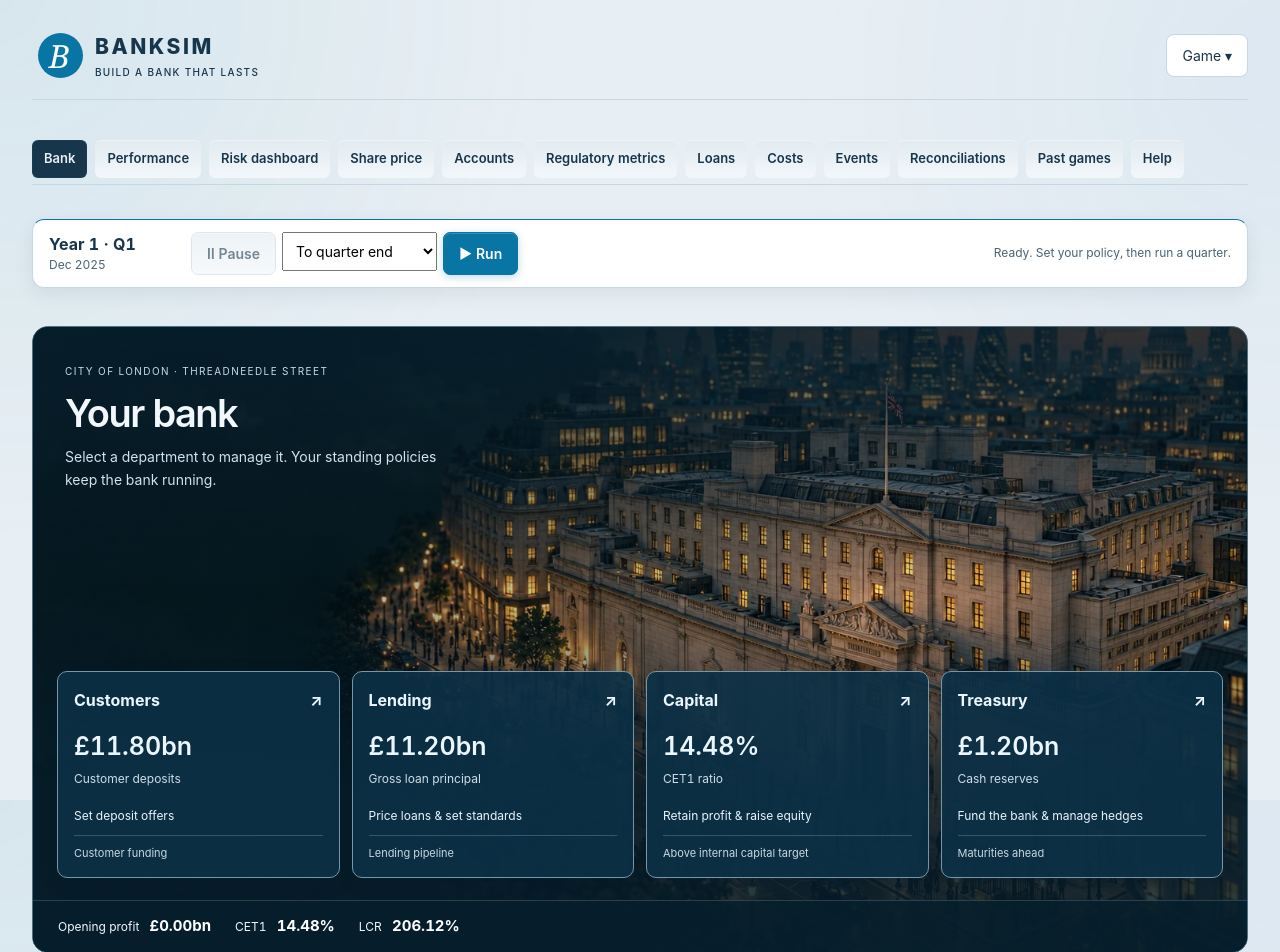
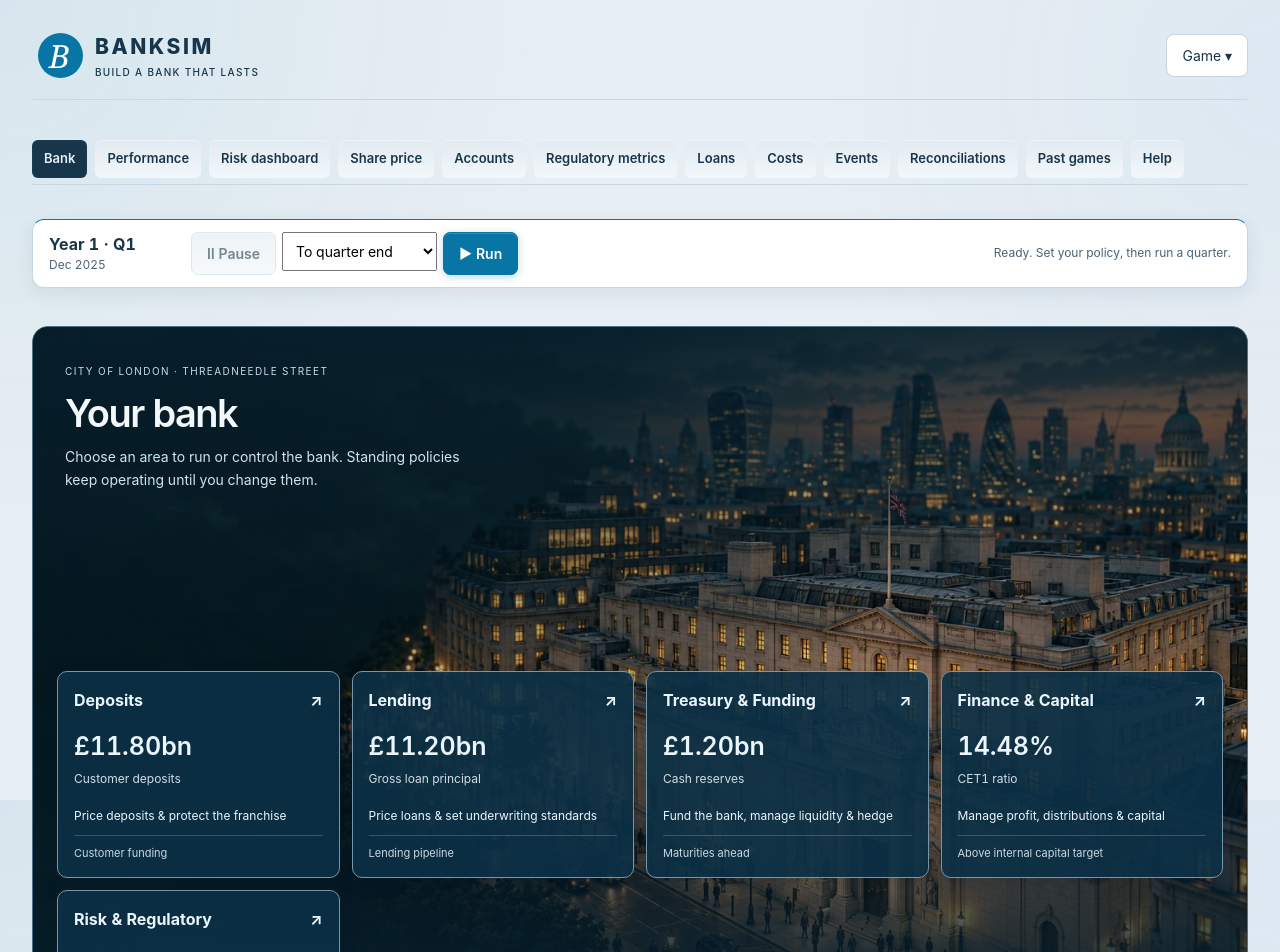
Before and after one commit to andrewlinn957/banksim, a React (Vite) app: page / in a window 1280 px wide. Shown: the top 952 px of the page. Built offline with nearby package versions, Linux system fonts and the light colour scheme.

Commit message:
Reframe boardroom around functional bank areas

```diff
--- a/src/components/Boardroom.tsx
+++ b/src/components/Boardroom.tsx
@@ -4,32 +4,47 @@ import { Department, departmentSummary } from '../game/departments';
 import { periodHistory } from '../game/management';
 import { formatCurrency, formatPct } from '../utils/formatters';
 import ThreeYearPlanPanel from './ThreeYearPlanPanel';
+
 interface Props {
  state: BankState;
  history: BankState[];
  department: Department | null;
  hasErrors: boolean;
  onDepartment: (department: Department) => void;
+ onRisk: () => void;
  onClose: () => void;
  children?: ReactNode;
 }
-const departments: Department[] = ['Customers','Lending','Capital','Treasury'];
-const jobs: Record<Department,string> = {Customers:'Set deposit offers',Lending:'Price loans & set standards',Capital:'Retain profit & raise equity',Treasury:'Fund the bank & manage hedges'};
-export default function Boardroom({state,history,department,hasErrors,onDepartment,onClose,children}:Props) {
+
+const areas: Array<{department:Department;label:string;job:string}> = [
+ {department:'Customers',label:'Deposits',job:'Price deposits & protect the franchise'},
+ {department:'Lending',label:'Lending',job:'Price loans & set underwriting standards'},
+ {department:'Treasury',label:'Treasury & Funding',job:'Fund the bank, manage liquidity & hedge'},
+ {department:'Capital',label:'Finance & Capital',job:'Manage profit, distributions & capital'},
+];
+
+export default function Boardroom({state,history,department,hasErrors,onDepartment,onRisk,onClose,children}:Props) {
  const quarter=periodHistory(history,3).at(-1);
  const panel=useRef<HTMLElement|null>(null);
  const departmentButtons=useRef<Partial<Record<Department,HTMLButtonElement>>>({});
  const priorDepartment=useRef<Department|null>(null);
+ const risk=state.risk.riskMetrics;
+ const compliance=state.risk.compliance;
+ const riskNeedsAttention=compliance.cet1Breached||compliance.ownFundsBreached||compliance.leverageBreached||compliance.lcrBreached||compliance.nsfrBreached;
+ const riskStatus=riskNeedsAttention?'Regulatory breach needs attention':'Within regulatory requirements';
  useEffect(()=>{ if(department){ panel.current?.focus({preventScroll:true}); if(window.matchMedia('(max-width:1150px)').matches) panel.current?.scrollIntoView({block:'start'}); } else if(priorDepartment.current) departmentButtons.current[priorDepartment.current]?.focus(); priorDepartment.current=department; },[department]);
  return <main className={`bank-workspace ${department?'with-department':''}`}>
-  <section className="bank-map" aria-label="Bank and departments">
-   <div className="bank-map-heading"><span className="scene-kicker">CITY OF LONDON · THREADNEEDLE STREET</span><h1>Your bank</h1><p>{department?`${department} is open. Change its policy or let time run to watch the results.`:'Select a department to manage it. Your standing policies keep the bank running.'}</p></div>
-   <nav className="bank-departments" aria-label="Manage a department">{departments.map(d=>{const summary=departmentSummary(d,state,history);return <button ref={el=>{departmentButtons.current[d]=el;}} key={d} className={`department-building ${department===d?'selected':''}`} aria-pressed={department===d} aria-controls={department?"department-workspace":undefined} onClick={()=>onDepartment(d)}><span className="department-name">{d}<span aria-hidden="true">↗</span></span><strong>{summary.metrics[0].value}</strong><small>{summary.metrics[0].label}</small><span className="department-job">{jobs[d]}</span><span className="department-status">{summary.status}</span></button>;})}</nav>
-   <div className="bank-bottom-line" aria-label="Bank position"><span>{quarter?`${quarter.label} profit (${quarter.months}/3 months)`:'Opening profit'} <strong>{formatCurrency(quarter?.profit??0)}</strong></span><span>CET1 <strong>{formatPct(state.risk.riskMetrics.cet1Ratio)}</strong></span><span>LCR <strong>{formatPct(state.risk.riskMetrics.lcr)}</strong></span></div>
+  <section className="bank-map" aria-label="Bank and functional areas">
+   <div className="bank-map-heading"><span className="scene-kicker">CITY OF LONDON · THREADNEEDLE STREET</span><h1>Your bank</h1><p>{department?`${areas.find(a=>a.department===department)?.label??department} is open. Change its policy or let time run to watch the results.`:'Choose an area to run or control the bank. Standing policies keep operating until you change them.'}</p></div>
+   <nav className="bank-departments" aria-label="Bank functional areas">
+    {areas.map(({department:d,label,job})=>{const summary=departmentSummary(d,state,history);return <button ref={el=>{departmentButtons.current[d]=el;}} key={d} className={`department-building ${department===d?'selected':''}`} aria-pressed={department===d} aria-controls={department?"department-workspace":undefined} onClick={()=>onDepartment(d)}><span className="department-name">{label}<span aria-hidden="true">↗</span></span><strong>{summary.metrics[0].value}</strong><small>{summary.metrics[0].label}</small><span className="department-job">{job}</span><span className="department-status">{summary.status}</span></button>;})}
+    <button className="department-building risk-area-building" onClick={onRisk}><span className="department-name">Risk & Regulatory<span aria-hidden="true">↗</span></span><strong>{formatPct(risk.cet1Ratio)}</strong><small>CET1 ratio</small><span className="department-job">Monitor prudential position & requirements</span><span className="department-status">{riskStatus}</span></button>
+   </nav>
+   <div className="bank-bottom-line" aria-label="Bank position"><span>{quarter?`${quarter.label} profit (${quarter.months}/3 months)`:'Opening profit'} <strong>{formatCurrency(quarter?.profit??0)}</strong></span><span>CET1 <strong>{formatPct(risk.cet1Ratio)}</strong></span><span>LCR <strong>{formatPct(risk.lcr)}</strong></span></div>
   </section>
 
   <ThreeYearPlanPanel state={state}/>
-  {hasErrors&&!department&&<div className="alert danger" role="alert">A department has an invalid policy input. Open it to correct the plan before advancing time.</div>}
-  {department&&<section ref={panel} tabIndex={-1} id="department-workspace" className="department-workspace" aria-label={`${department} management`}><div className="department-heading"><div><div className="eyebrow">Department</div><h2>{department}</h2></div><button className="button ghost" onClick={onClose} aria-label="Close department">✕</button></div>{children}</section>}
+  {hasErrors&&!department&&<div className="alert danger" role="alert">A management area has an invalid policy input. Open it to correct the plan before advancing time.</div>}
+  {department&&<section ref={panel} tabIndex={-1} id="department-workspace" className="department-workspace" aria-label={`${areas.find(a=>a.department===department)?.label??department} management`}><div className="department-heading"><div><div className="eyebrow">Management area</div><h2>{areas.find(a=>a.department===department)?.label??department}</h2></div><button className="button ghost" onClick={onClose} aria-label="Close management area">✕</button></div>{children}</section>}
  </main>;
 }
```
